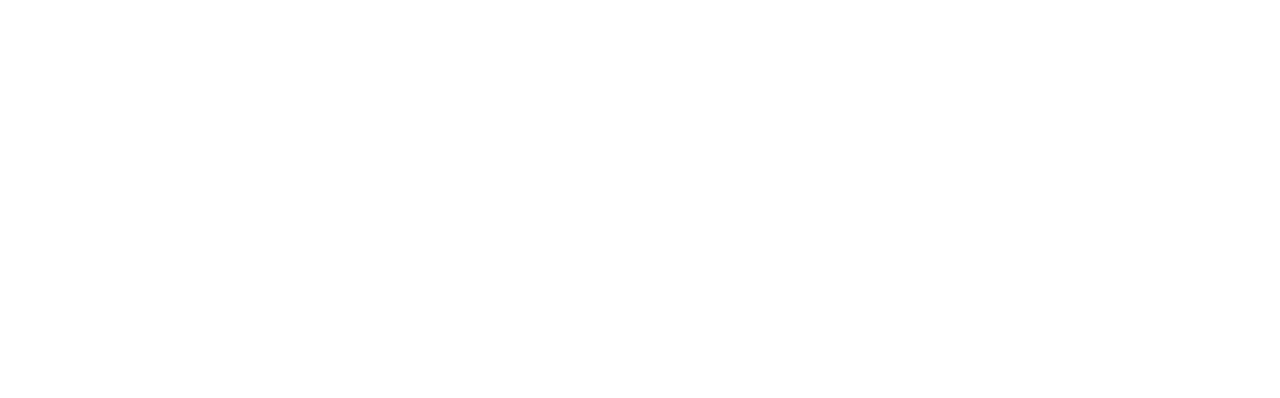
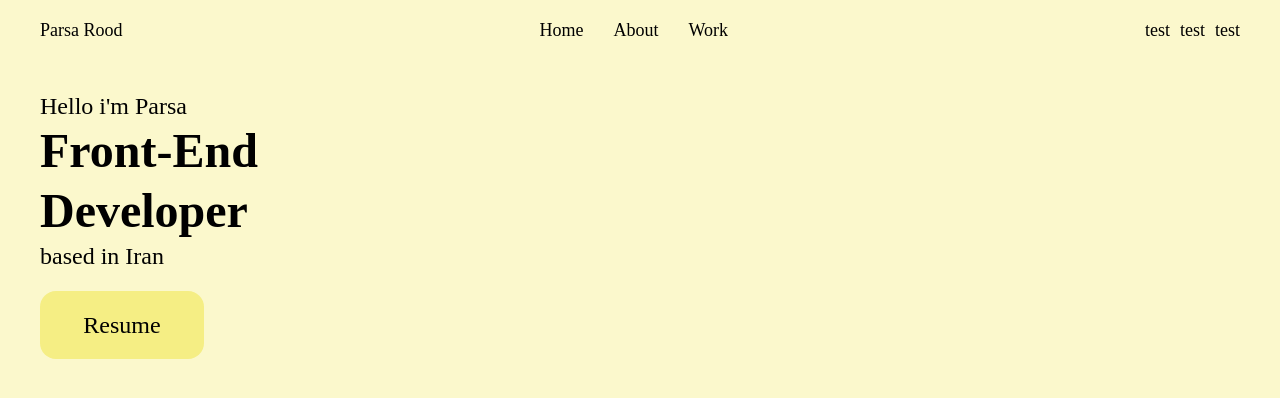
Before and after one commit to parsard/myResume, a plain HTML site: page index.html in a window 1280 px wide. Drawn offline with Linux system fonts and the light colour scheme.

Commit message:
first commit

```diff
--- a/index.html
+++ b/index.html
@@ -1 +1,54 @@
 <!DOCTYPE html>
+<html lang="en">
+<head>
+    <meta charset="UTF-8">
+    <meta name="viewport" content="width=device-width, initial-scale=1.0">
+    <title>My First HTML Page</title>
+    <link rel="stylesheet" href="style.css">
+
+</head>
+<body>
+
+    <div class="container">
+
+        <nav class="nav-container">
+            <div class="left-nav">
+
+                <p>Parsa Rood<p>
+                </div>
+                <ul class="nav-links">
+                    <li>Home</li>
+                    <li>About</li>
+                    <li>Work</li>
+                </ul>
+                <ul class="right-nav">
+                    <li>test</li>
+                    <li>test</li>
+                    <li>test</li>
+                </ul>
+            </nav>
+
+            <div class="hero-contaier">
+                <div class="left-hero">
+                    <p class="hello">
+                        Hello i'm Parsa
+                    </p>
+                    <p class="field">
+                        Front-End<br/> Developer
+                    </p>
+                    <p class="hello">based in Iran</p>
+                    <div class="resume-container">
+
+                        <div class="resume">Resume
+
+                        </div>
+                    </div>
+                </div>
+                <div class="right-hero"></div>
+            </div>
+        </div>
+
+
+    <script src="script.js"></script>
+</body>
+</html>
--- /dev/null
+++ b/script.js
@@ -0,0 +1,6 @@
+// function number(apple,orange){
+//     const juice=`juice made by ${apple} and ${orange}`
+//     return juice
+// }
+
+// console.log(number(3,4))
--- /dev/null
+++ b/style.css
@@ -0,0 +1,77 @@
+*{
+    margin: 0;
+    padding: 0;
+    background-color: #FBF8CC;
+}
+
+.container{
+    margin: 10px 20px;
+    padding: 10px 20px;
+}
+
+.nav-container{
+    font-size: 18px;
+    font-weight:400 ;
+    display: flex;
+    align-items: center;
+    /* padding: 10px 20px; */
+    justify-content: space-between;
+}
+.left-nav{
+}
+.nav-links{
+    display: flex;
+    list-style: none;
+}
+.right-nav{
+    display: flex;
+    list-style: none;
+}
+.nav-links li{
+    margin-right: 30px;
+}
+.nav-links li:last-child{
+    margin-right: 0;
+}
+.right-nav li{
+    margin-right: 10px;
+}
+.right-nav li:last-child{
+    margin-right: 0;
+}
+
+.hero-contaier{
+    margin-top: 50px;
+    line-height: 1.25;
+
+}
+.left-hero{
+    width: 50%;
+}
+
+.hello{
+    font-size: 24px;
+}
+
+.field{
+    font-size: 48px;
+    font-weight: 600;
+}
+
+.resume-container{
+    display: flex;
+    text-align: center;
+    border-radius: 16px;
+    background-color: #F5EE84;
+    margin-top: 20px;
+    width:164px ;
+    height: 68px;
+    justify-content: center;
+    align-items: center;
+}
+.resume{
+    font-size: 24px;
+    background-color: transparent;
+
+
+}
```
Also changed, not shown: images/Property 1=Variant2.jpg (added).
